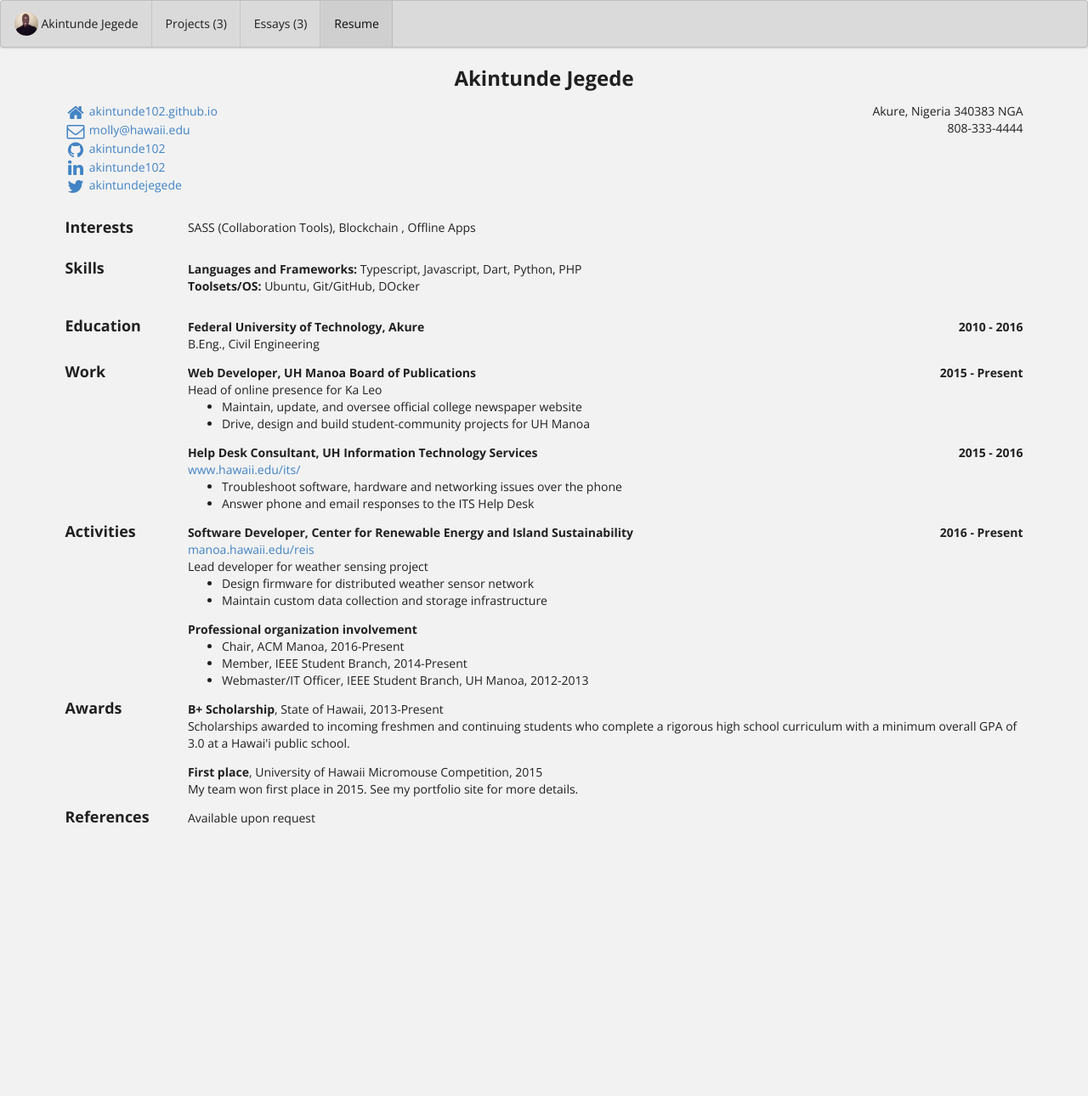
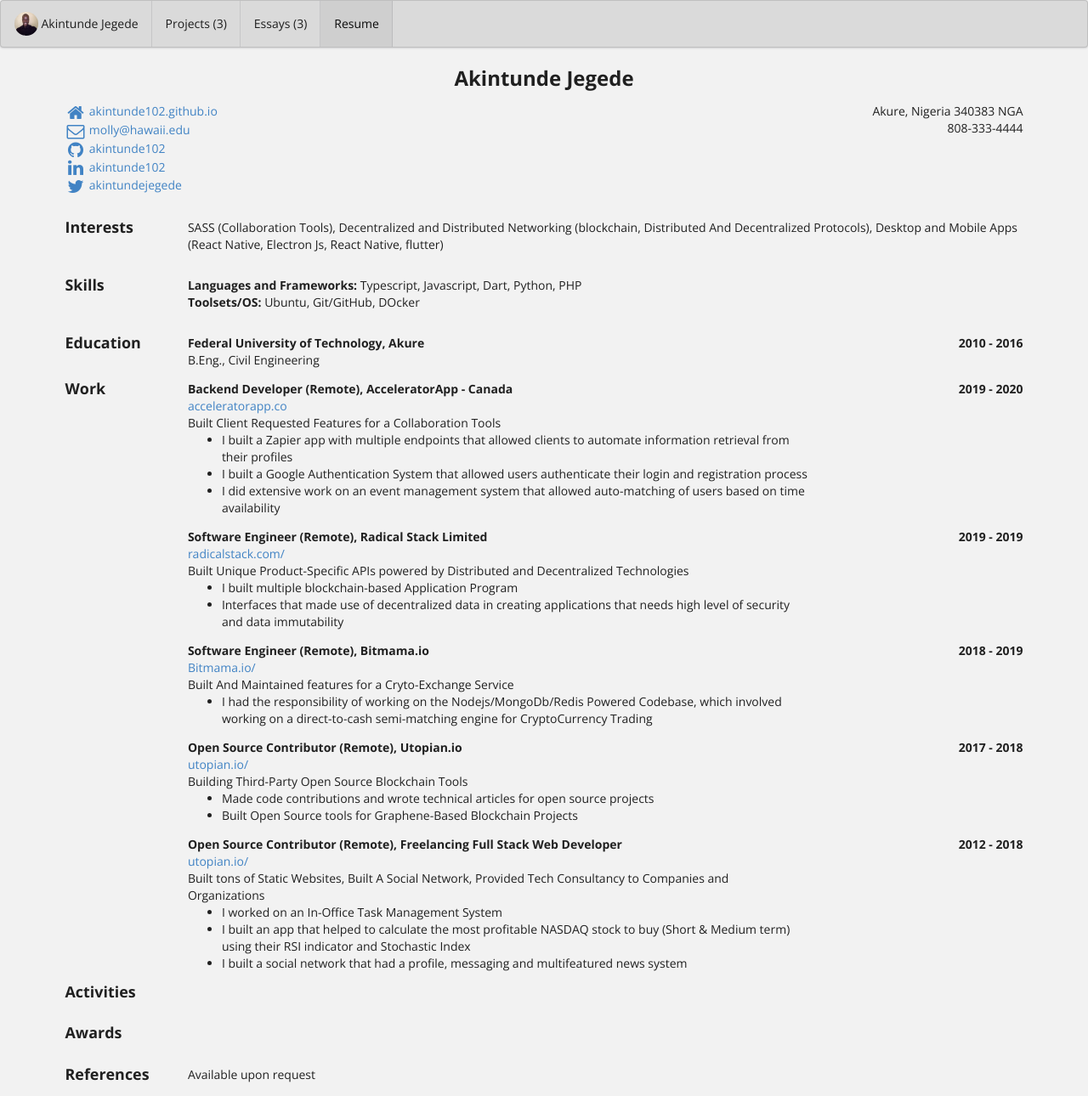
Before and after one commit to Akintunde102/akintunde102.github.io, a Jekyll site: the page built from bio/index.html, in a window 1280 px wide. Shown: the whole page at 85% size. Built offline with Jekyll 4.4.1, drawn with Linux system fonts in a browser that asks for light colours; before the commit the page ends 987 px from its top, so only the background shows below that.

Commit message:
updated bio

```diff
--- a/_data/bio.json
+++ b/_data/bio.json
@@ -40,13 +40,19 @@
       ]
     },
     {
-      "name": "Blockchain",
+      "name": "Decentralized and Distributed Networking",
       "keywords": [
+        "blockchain",
+        "Distributed And Decentralized Protocols"
       ]
     },
     {
-      "name": "Offline Apps",
+      "name": "Desktop and Mobile Apps ",
       "keywords": [
+        "React Native",
+        "Electron Js",
+        "React Native",
+        "flutter"
       ]
     }
   ],
@@ -80,77 +86,71 @@
       "startDate": "2010-09-01",
       "endDate": "2016-09-01",
       "gpa": "",
-      "courses": [
-      ]
+      "courses": []
     }
   ],
   "work": [
     {
-      "company": "UH Manoa Board of Publications",
-      "position": "Web Developer",
-      "website": "",
-      "startDate": "2015-08-01",
-      "endDate": "Present",
-      "summary": "Head of online presence for Ka Leo",
+      "company": "AcceleratorApp - Canada ",
+      "position": "Backend Developer (Remote)",
+      "website": "https://acceleratorapp.co",
+      "startDate": "2019-08-01",
+      "endDate": "2020-03-07",
+      "summary": "Built Client Requested Features for a Collaboration Tools",
       "highlights": [
-        "Maintain, update, and oversee official college newspaper website",
-        "Drive, design and build student-community projects for UH Manoa"
+        "I built a Zapier app with multiple endpoints that allowed clients to automate information retrieval from their profiles",
+        "I built a Google Authentication System that allowed users authenticate their login and registration process",
+        "I did extensive work on an event management system that allowed auto-matching of users based on time availability"
       ]
     },
     {
-      "company": "UH Information Technology Services",
-      "position": "Help Desk Consultant",
-      "website": "http://www.hawaii.edu/its/",
-      "startDate": "2015-01-01",
-      "endDate": "2016-03-15",
-      "summary": "",
+      "company": "Radical Stack Limited",
+      "position": "Software Engineer (Remote)",
+      "website": "https://radicalstack.com/",
+      "startDate": "2019-03-01",
+      "endDate": "2019-06-15",
+      "summary": "Built Unique Product-Specific APIs powered by Distributed and Decentralized Technologies ",
       "highlights": [
-        "Troubleshoot software, hardware and networking issues over the phone",
-        "Answer phone and email responses to the ITS Help Desk"
+        "I built multiple blockchain-based Application Program ",
+        "Interfaces that made use of decentralized data in creating applications that  needs high level of security and data immutability"
+      ]
+    },
+    {
+      "company": "Bitmama.io",
+      "position": "Software Engineer (Remote)",
+      "website": "https://Bitmama.io/",
+      "startDate": "2018-11-01",
+      "endDate": "2019-03-15",
+      "summary": "Built And Maintained features for a Cryto-Exchange Service",
+      "highlights": [
+        "I had the responsibility of working on the Nodejs/MongoDb/Redis Powered Codebase, which involved working on a direct-to-cash semi-matching engine for CryptoCurrency Trading"
+      ]
+    },
+    {
+      "company": "Utopian.io",
+      "position": "Open Source Contributor (Remote)",
+      "website": "https://utopian.io/",
+      "startDate": "2017-01-07",
+      "endDate": "2018-12-15",
+      "summary": "Building Third-Party Open Source Blockchain Tools",
+      "highlights": [
+        "Made code contributions and wrote technical articles for open source projects", "Built Open Source tools for Graphene-Based Blockchain Projects"
+      ]
+    },
+    {
+      "company": "Freelancing Full Stack Web Developer",
+      "position": "Open Source Contributor (Remote)",
+      "website": "https://utopian.io/",
+      "startDate": "2012-01-07",
+      "endDate": "2018-11-15",
+      "summary": "Built tons of Static Websites, Built A Social Network, Provided Tech Consultancy to Companies and Organizations",
+      "highlights": [
+        "I worked on an In-Office Task Management System", "I built an app that helped to calculate the most profitable NASDAQ stock to buy (Short & Medium term) using their RSI indicator and  Stochastic Index", "I built a social network that had a profile, messaging and multifeatured news system"
       ]
     }
   ],
-  "volunteer": [
-    {
-      "organization": "Center for Renewable Energy and Island Sustainability",
-      "website": "http://manoa.hawaii.edu/reis",
-      "position": "Software Developer",
-      "startDate": "2016-01-01",
-      "endDate": "Present",
-      "summary": "Lead developer for weather sensing project",
-      "highlights": [
-        "Design firmware for distributed weather sensor network",
-        "Maintain custom data collection and storage infrastructure"
-      ]
-    },
-    {
-      "organization": "",
-      "website": "",
-      "position": "Professional organization involvement",
-      "startDate": "",
-      "endDate": "",
-      "summary": "",
-      "highlights": [
-        "Chair, ACM Manoa, 2016-Present",
-        "Member, IEEE Student Branch, 2014-Present",
-        "Webmaster/IT Officer, IEEE Student Branch, UH Manoa, 2012-2013"
-      ]
-    }
-  ],
-  "awards": [
-    {
-      "title": "B+ Scholarship",
-      "date": "2013-Present",
-      "awarder": "State of Hawaii",
-      "summary": "Scholarships awarded to incoming freshmen and continuing students who complete a rigorous high school curriculum with a minimum overall GPA of 3.0 at a Hawai'i public school."
-    },
-    {
-      "title": "First place",
-      "date": "2015",
-      "awarder": "University of Hawaii Micromouse Competition",
-      "summary": "My team won first place in 2015.  See my portfolio site for more details."
-    }
-  ],
+  "volunteer": [],
+  "awards": [],
   "references": [
     {
       "name": "Available upon request",
```
